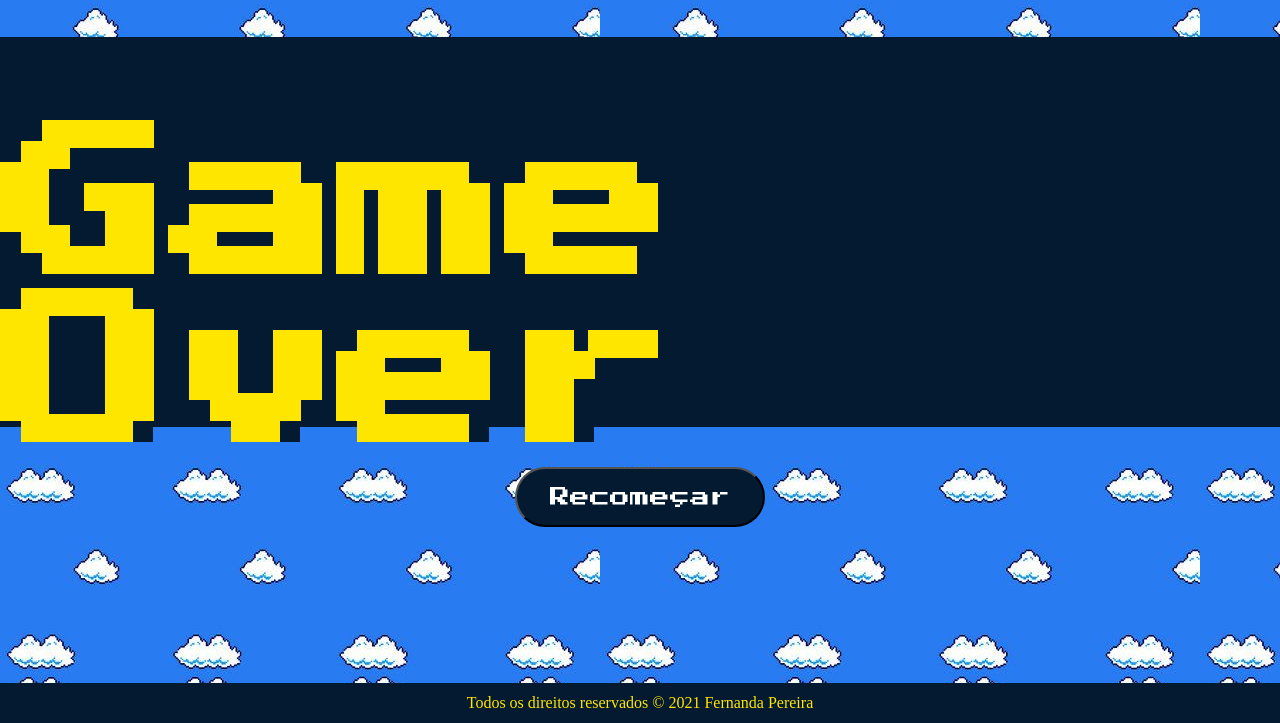
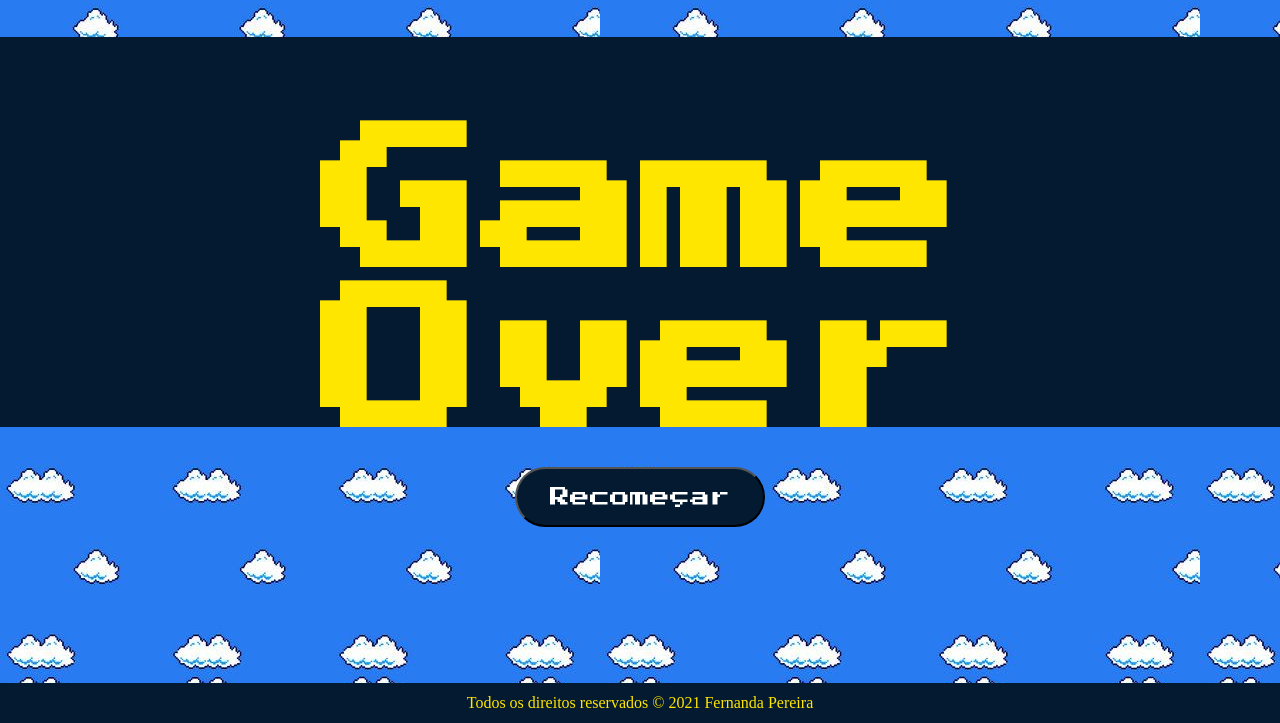
Before and after one commit to FernandaPereira-S/ProjetoModulo1, a plain HTML site: page Toad/GameOver.html in a window 1280 px wide. Shown: the part 77-800 px from the top of the page. Drawn offline with Linux system fonts and the light colour scheme; files that its build step writes are made by us from their sources.

```diff
--- a/GameOver.css
+++ b/GameOver.css
@@ -30,12 +30,12 @@ h1 {
     background-color: rgb(3, 26, 48);
     width: 100%;
     height: 300px;
-    font-size: 168px;
+    font-size: 160px;
     color: rgb(255, 230, 0);
-    text-shadow: 20px 0 rgb(3, 26, 48);
     font-family: 'Press Start 2P', cursive;
     margin: 40px 0;
     padding-top: 90px;
+    text-align: center;
 }
 
 .botao {
```
